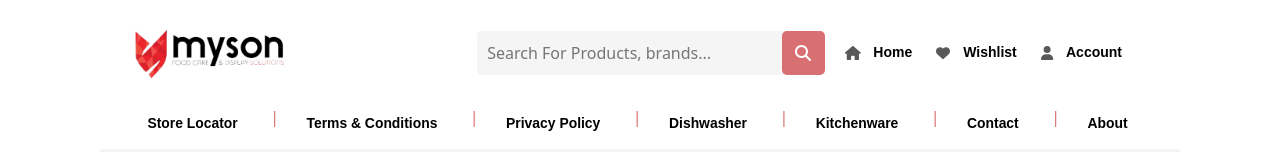
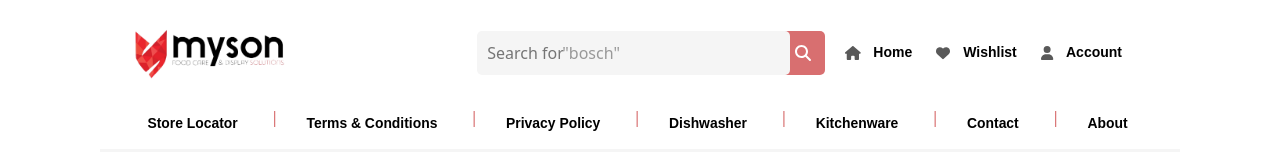
Before and after one commit to vishnupv1/myson-user, a React (Create React App) app: page /product/1 in a window 1280 px wide. Shown: the top 160 px of the page. Built offline with nearby package versions, Linux system fonts and the light colour scheme.

Commit message:
searchbar animation

```diff
--- a/src/Components/FormComponent.css
+++ b/src/Components/FormComponent.css
@@ -5,8 +5,10 @@
   left: 0;
   width: 100vw;
   height: 100vh;
-    background-color: rgba(0, 0, 0, 0.5); /* Semi-transparent black */
-    backdrop-filter: blur(8px); /* Blurred background */
+  background-color: rgba(0, 0, 0, 0.5);
+  /* Semi-transparent black */
+  backdrop-filter: blur(8px);
+  /* Blurred background */
   display: flex;
   justify-content: center;
   align-items: center;
@@ -33,17 +35,20 @@
   right: 20px;
   background: none;
   border: none;
-    font-size: 32px;  /* Increased the font size */
+  font-size: 32px;
+  /* Increased the font size */
   font-weight: bold;
   cursor: pointer;
   color: #333;
-    z-index: 10;  /* Ensure it's on top of other elements */
+  z-index: 10;
+  /* Ensure it's on top of other elements */
   text-align: left;
-    font-size:large;
+  font-size: large;
 }
 
 .close-button:hover {
-    color: #f00;  /* Red on hover for better visibility */
+  color: #f00;
+  /* Red on hover for better visibility */
   background-color: whitesmoke;
   border: solid 2px whitesmoke;
 }
@@ -56,7 +61,7 @@
 label {
   display: block;
   margin-bottom: 5px;
-    font:200;
+  font: 200;
 }
 
 input {
@@ -68,7 +73,8 @@
 }
 
 h3 {
-    margin-right: 40px; /* To make room for the close button */
+  margin-right: 40px;
+  /* To make room for the close button */
   text-align: left;
 }
 
@@ -82,7 +88,7 @@
   overflow: hidden;
   background-color: #f00;
   color: white;
-    font-weight:500;
+  font-weight: 500;
   border-radius: 3px;
 }
 
@@ -90,10 +96,13 @@
   content: '';
   position: absolute;
   top: 0;
-    left: -25%; /* Start outside the left side */
-    width: 35%; /* 25% of the button's width */
+  left: -25%;
+  /* Start outside the left side */
+  width: 35%;
+  /* 25% of the button's width */
   height: 100%;
-    background-color: rgba(255, 255, 255, 0.3); /* A bright, semi-transparent red */
+  background-color: rgba(255, 255, 255, 0.3);
+  /* A bright, semi-transparent red */
   animation: slideInOut 2s ease-in-out infinite;
 }
 
@@ -102,12 +111,60 @@
     left: -25%;
     right: 125%;
   }
+
   50% {
-      left: 100%; /* Move outside the right side */
+    left: 100%;
+    /* Move outside the right side */
     right: 100%;
   }
+
   100% {
-      left: -25%; /* Move back to the left */
+    left: -25%;
+    /* Move back to the left */
     right: 125%;
   }
 }
+
+.search-input-wrapper {
+  position: relative;
+}
+
+.animated-product {
+  transition: opacity 0.5s ease-in-out, transform 0.5s ease-in-out;
+}
+
+.fade-in {
+  opacity: 1;
+  transform: translate(0, -50%);
+  animation: fadeIn 0.5s ease-in-out;
+}
+
+.fade-out {
+  opacity: 0;
+  transform: translate(0, -100%);
+  animation: fadeOut 0.5s ease-in-out;
+}
+
+@keyframes fadeIn {
+  from {
+    opacity: 0;
+    transform: translate(0, 0%);
+  }
+
+  to {
+    opacity: 1;
+    transform: translate(0, -50%);
+  }
+}
+
+@keyframes fadeOut {
+  from {
+    opacity: 1;
+    transform: translate(0, -50%);
+  }
+
+  to {
+    opacity: 0;
+    transform: translate(0, -100%);
+  }
+}
--- a/src/Components/HeaderComponent.js
+++ b/src/Components/HeaderComponent.js
@@ -18,17 +18,21 @@ import {
 import products from "../Constants/Products";
 import { useNavigate } from "react-router-dom";
 import CompanyLogo from "../images/CompanyLogo.png";
+
 const HeaderComponent = () => {
   const [isMobile, setIsMobile] = useState(window.innerWidth <= 768);
   const [isMenuOpen, setIsMenuOpen] = useState(false);
-  const [inputWidth, setInputWidth] = useState(0); // Track the input width dynamically
-  const [isFocused, setIsFocused] = useState(false); // State for handling blur effect
-  const [showModal, setShowModal] = useState(false); // State to control modal visibility\
-
+  const [inputWidth, setInputWidth] = useState(0);
+  const [showModal, setShowModal] = useState(false);
+  const [productName, setProductName] = useState("");
+  const [isAnimating, setIsAnimating] = useState(false);
+  const [inputValue, setInputValue] = useState("");
+  const [isFocused, setIsFocused] = useState(false);
   const [inputTop, setInputTop] = useState(0);
 
   // Reference for input width
   const inputRef = React.useRef(null);
+
   const navigate = useNavigate();
   useEffect(() => {
     if (inputRef.current) {
@@ -37,6 +41,46 @@ const HeaderComponent = () => {
       setInputTop(inputRect.bottom); // Set modal top position right below the input field
     }
   }, [showModal]); // Run when the modal is shown
+
+  useEffect(() => {
+    let currentIndex = 0;
+    let interval;
+
+    // Only run animation if input is not focused and empty
+    if (!isFocused && !inputValue) {
+      const animatePlaceholder = async () => {
+        const nextIndex = (currentIndex + 1) % placeholderItems.length;
+
+        setIsAnimating(true);
+        await new Promise((resolve) => setTimeout(resolve, 500));
+        setProductName(placeholderItems[nextIndex]);
+        setIsAnimating(false);
+
+        currentIndex = nextIndex;
+      };
+
+      setProductName(placeholderItems[0]);
+      interval = setInterval(animatePlaceholder, 3000);
+    }
+
+    return () => clearInterval(interval);
+  }, [isFocused, inputValue]);
+  const handleInputChange = (e) => {
+    setInputValue(e.target.value);
+  };
+
+  const handleFocus = () => {
+    setIsFocused(true);
+    setShowModal(true);
+  };
+
+  const handleBlur = () => {
+    setIsFocused(false);
+    // Only show placeholder again if input is empty
+    if (!inputValue) {
+      setProductName(placeholderItems[0]);
+    }
+  };
 
   useEffect(() => {
     const handleResize = () => {
@@ -59,7 +103,14 @@ const HeaderComponent = () => {
     setShowModal(false);
     setIsFocused(false); // Remove blur effect
   };
-
+  const placeholderItems = [
+    `"dish wahser"`,
+    `"bosch"`,
+    `"lg"`,
+   `"premium"`,
+    `"samsung"`,
+    `"haier"`,
+  ];
   return (
     <header
       style={{
@@ -134,19 +185,43 @@ const HeaderComponent = () => {
               marginTop: isMobile ? "10px" : "0",
             }}
           >
+            <div
+              className="search-input-wrapper"
+              style={{ position: "relative", width: "100%", maxWidth: "500px" }}
+            >
               <input
                 ref={inputRef}
                 style={{
                   border: "none",
                   width: "100%",
-                maxWidth: "500px",
                   borderRadius: "5px",
                   backgroundColor: "whitesmoke",
                   padding: "10px",
                 }}
-              placeholder="Search For Products, brands..."
-              onFocus={() => setShowModal(true)} // Show modal on focus
+                placeholder={isFocused?"":"Search for "}
+                value={inputValue}
+                onChange={handleInputChange}
+                onFocus={handleFocus}
+                onBlur={handleBlur}
               />
+              {!isFocused && !inputValue && (
+                <div
+                  className={`animated-product ${
+                    isAnimating ? "fade-out" : "fade-in"
+                  }`}
+                  style={{
+                    position: "absolute",
+                    left: "85px",
+                    top: "50%",
+                    transform: "translateY(-50%)",
+                    color: "#999",
+                    pointerEvents: "none",
+                  }}
+                >
+                  {productName}
+                </div>
+              )}
+            </div>
             <button
               style={{
                 backgroundColor: "#d86f70",
```
Also changed, not shown: 2 other files (tests, documents, lock files or other folders). Lines whose indentation alone changed are shown as unchanged.
